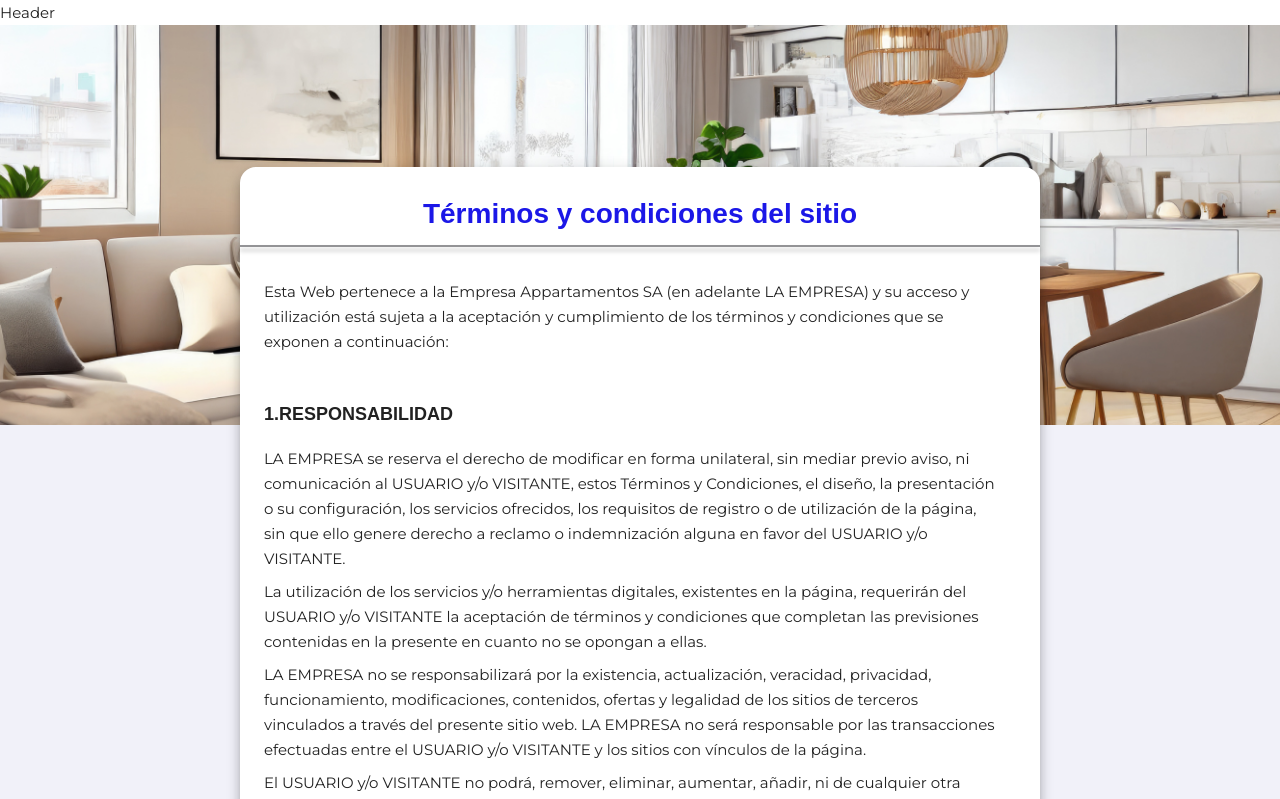
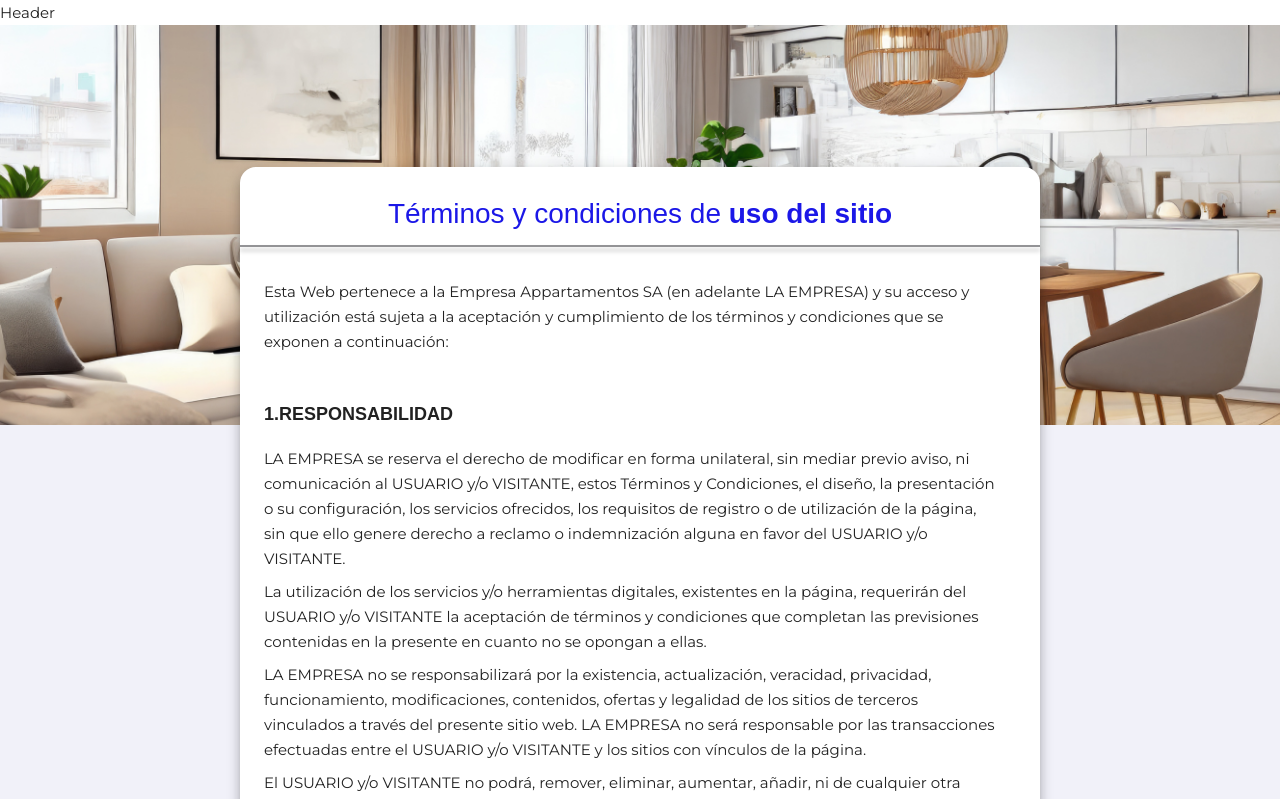
Before and after one commit to No-Country/c12-25-t-node-react, a React (Vite) app in the folder client/: page /#/terms-conditions in a window 1280 px wide. Shown: the top 799 px of the page. Built offline with nearby package versions, Linux system fonts and the light colour scheme.

Commit message:
#feat/#8-banner-text-about-us-page  - modified the title of Terms and condition page to use the new Subtitle and be able to show bold text at the end

```diff
--- a/client/src/pages/TerrmsConditions.tsx
+++ b/client/src/pages/TerrmsConditions.tsx
@@ -18,7 +18,10 @@ const TermsConditions: React.FC<TermsConditionsProps> = () => {
     <BannerAndBackgroundPage imgSrc={ termsAndConditionBanner } >
       <TextBox>
         <Subtitle
-          title="Términos y condiciones del sitio"
+          title="Términos y condiciones de "
+          fontWeight="500"
+          titleBold="uso del sitio"
+          titleBoldWeight="600"
           variant="h2"
           textColor="#1B17E7"
           textAlign="center"
```
